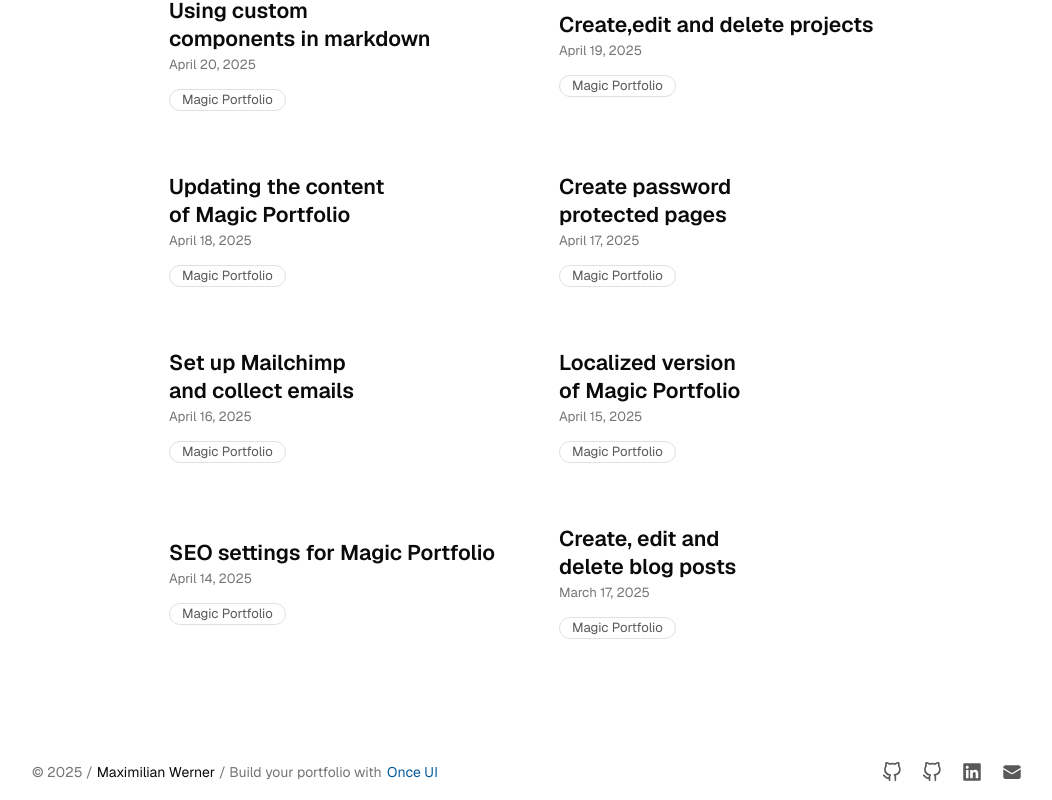
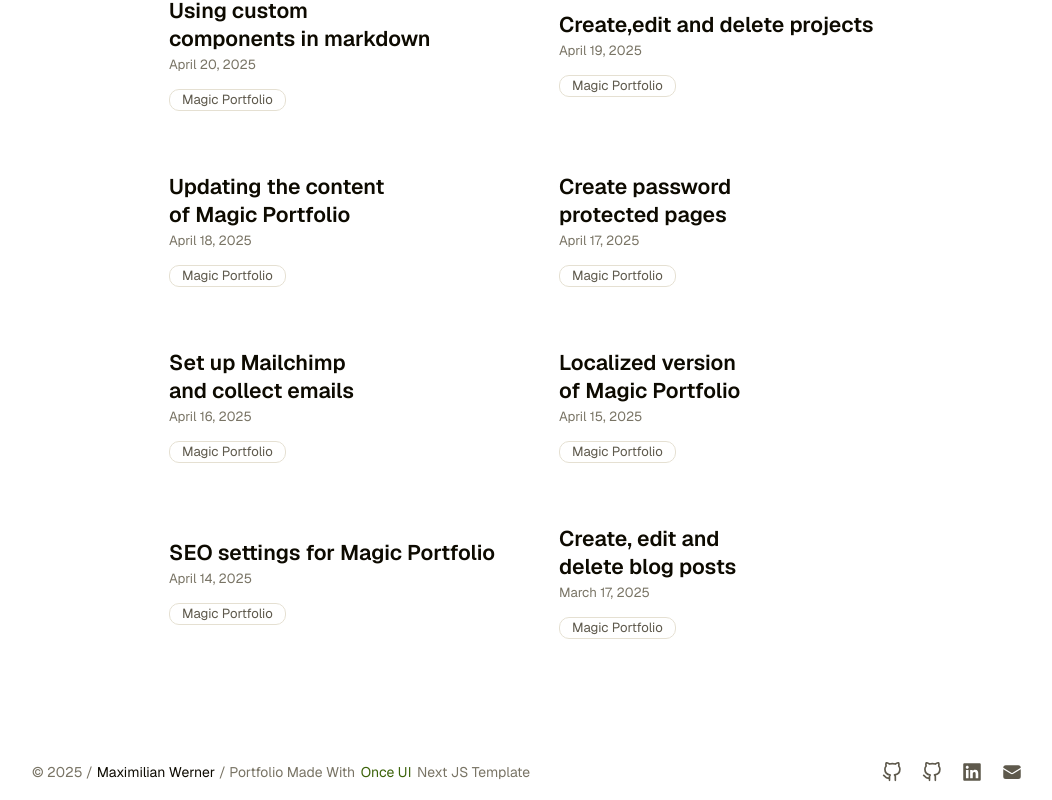
Before and after one commit to em-mw/Portfolio_Website, a Next.js app: page /blog in a window 1280 px wide. Shown: the part 1161-1961 px from the top of the page, without its empty margins (112-1164 px from the left). Built offline with nearby package versions, Linux system fonts and the light colour scheme.

Commit message:
personalized some formating

```diff
--- a/src/app/resources/config.js
+++ b/src/app/resources/config.js
@@ -40,12 +40,12 @@
 
 const style = {
   theme: "dark", // theme is not necessary when using ThemeProvider (default)
-  neutral: "gray", // sand | gray | slate
-  brand: "cyan", // blue | indigo | violet | magenta | pink | red | orange | yellow | moss | green | emerald | aqua | cyan
-  accent: "red", // blue | indigo | violet | magenta | pink | red | orange | yellow | moss | green | emerald | aqua | cyan
+  neutral: "sand", // sand | gray | slate
+  brand: "moss", // blue | indigo | violet | magenta | pink | red | orange | yellow | moss | green | emerald | aqua | cyan
+  accent: "orange", // blue | indigo | violet | magenta | pink | red | orange | yellow | moss | green | emerald | aqua | cyan
   solid: "contrast", // color | contrast
   solidStyle: "flat", // flat | plastic
-  border: "playful", // rounded | playful | conservative
+  border: "conservative", // rounded | playful | conservative
   surface: "translucent", // filled | translucent
   transition: "all", // all | micro | macro
   scaling: "100" // 90 | 95 | 100 | 105 | 110
@@ -59,7 +59,7 @@
     radius: 100,
   },
   gradient: {
-    display: false,
+    display: true,
     opacity: 100,
     x: 50,
     y: 60,
@@ -93,7 +93,7 @@
 };
 
 const display = {
-  location: true,
+  location: false,
   time: true,
   themeSwitcher: true
 };
--- a/src/components/Footer.tsx
+++ b/src/components/Footer.tsx
@@ -27,12 +27,13 @@
           <Text paddingX="4">{person.name}</Text>
           <Text onBackground="neutral-weak">
             {/* Usage of this template requires attribution. Please don't remove the link to Once UI. */}
-            / Build your portfolio with{" "}
+            / Portfolio Made With{" "}
             <SmartLink
               href="https://once-ui.com/templates/magic-portfolio"
             >
               Once UI
             </SmartLink>
+            &nbsp;Next JS Template
           </Text>
         </Text>
         <Flex gap="16">
```
